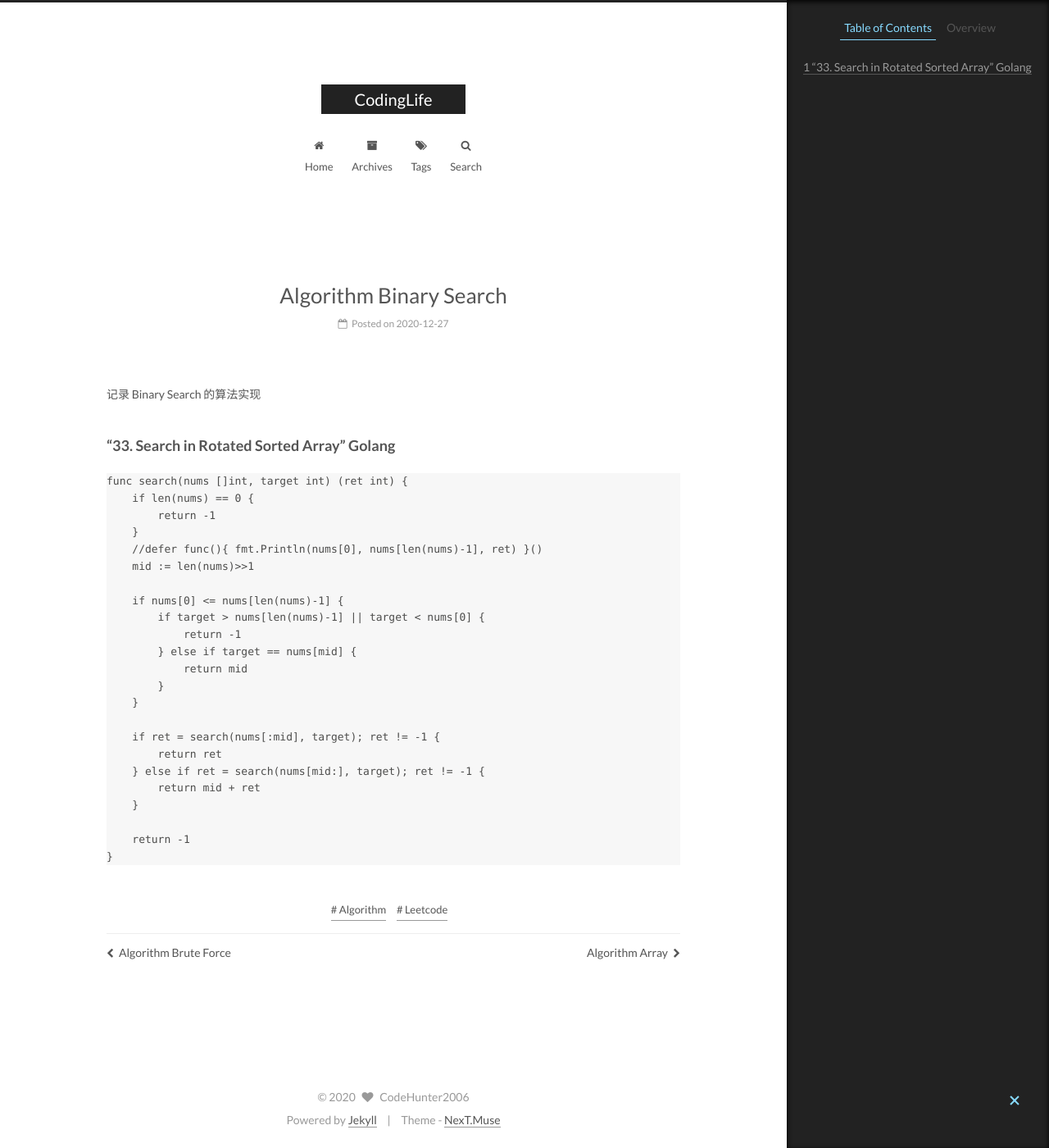
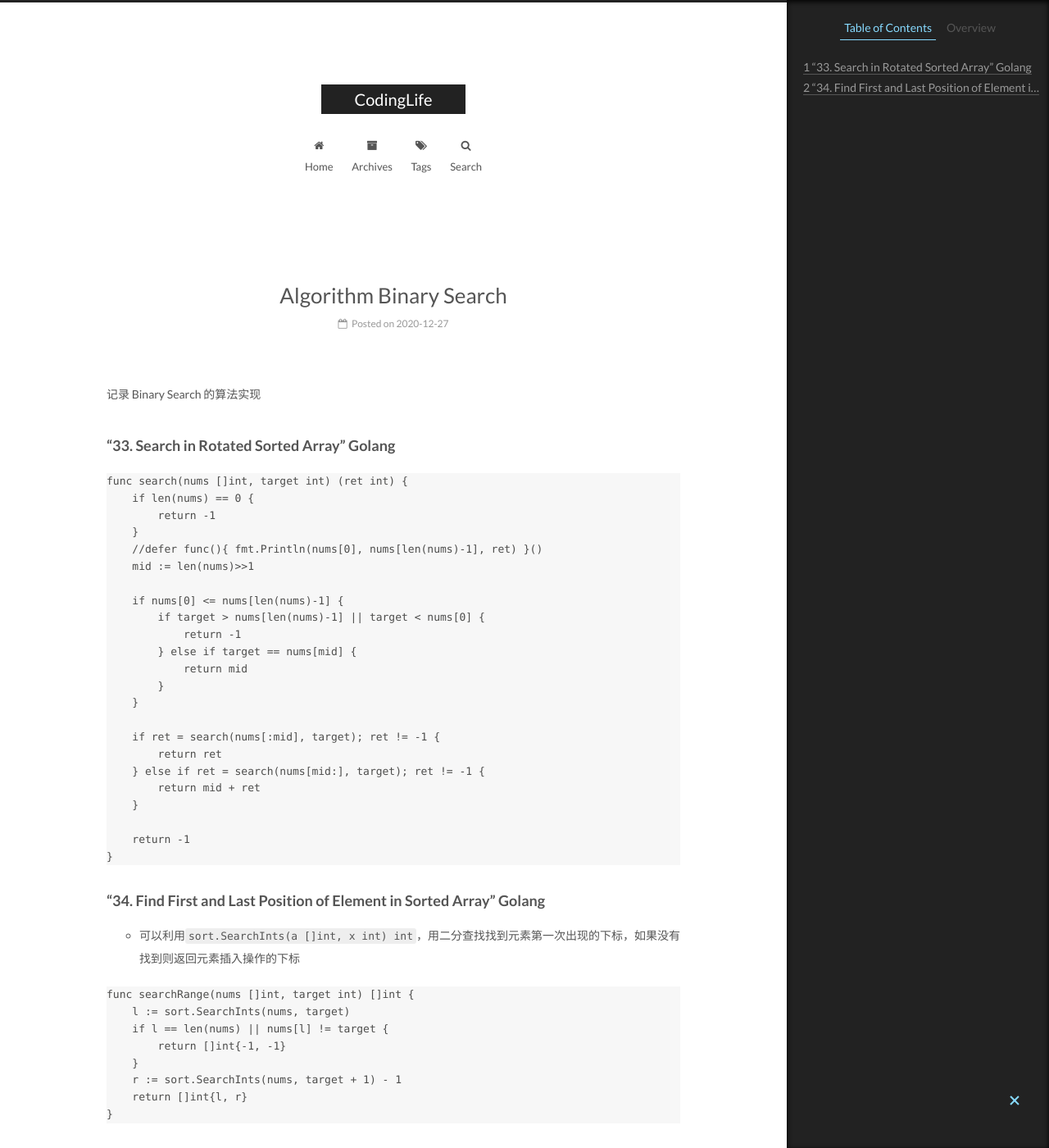
Before and after one commit to CodeHunter2006/CodeHunter2006.github.io, a Jekyll site: the page built from _posts/2020-12-27-Algorithm_BinarySearch.md, in a window 1280 px wide and 1400 px high. Shown: the whole window at 82% size. Built offline with Jekyll 4.4.1, drawn with Linux system fonts in a browser that asks for light colours.

Commit message:
[doc] add contents.

````diff
--- a/_posts/2020-12-27-Algorithm_BinarySearch.md
+++ b/_posts/2020-12-27-Algorithm_BinarySearch.md
@@ -34,3 +34,18 @@ func search(nums []int, target int) (ret int) {
     return -1
 }
 ```
+
+### "34. Find First and Last Position of Element in Sorted Array" Golang
+
+- 可以利用`sort.SearchInts(a []int, x int) int`，用二分查找找到元素第一次出现的下标，如果没有找到则返回元素插入操作的下标
+
+```Go
+func searchRange(nums []int, target int) []int {
+    l := sort.SearchInts(nums, target)
+    if l == len(nums) || nums[l] != target {
+        return []int{-1, -1}
+    }
+    r := sort.SearchInts(nums, target + 1) - 1
+    return []int{l, r}
+}
+```
````
Also changed, not shown: _posts/2019-12-28-Go_Package.md (+3 -0 lines), _posts/2020-12-27-LeetCode_Category.md (+8 -0 lines).
